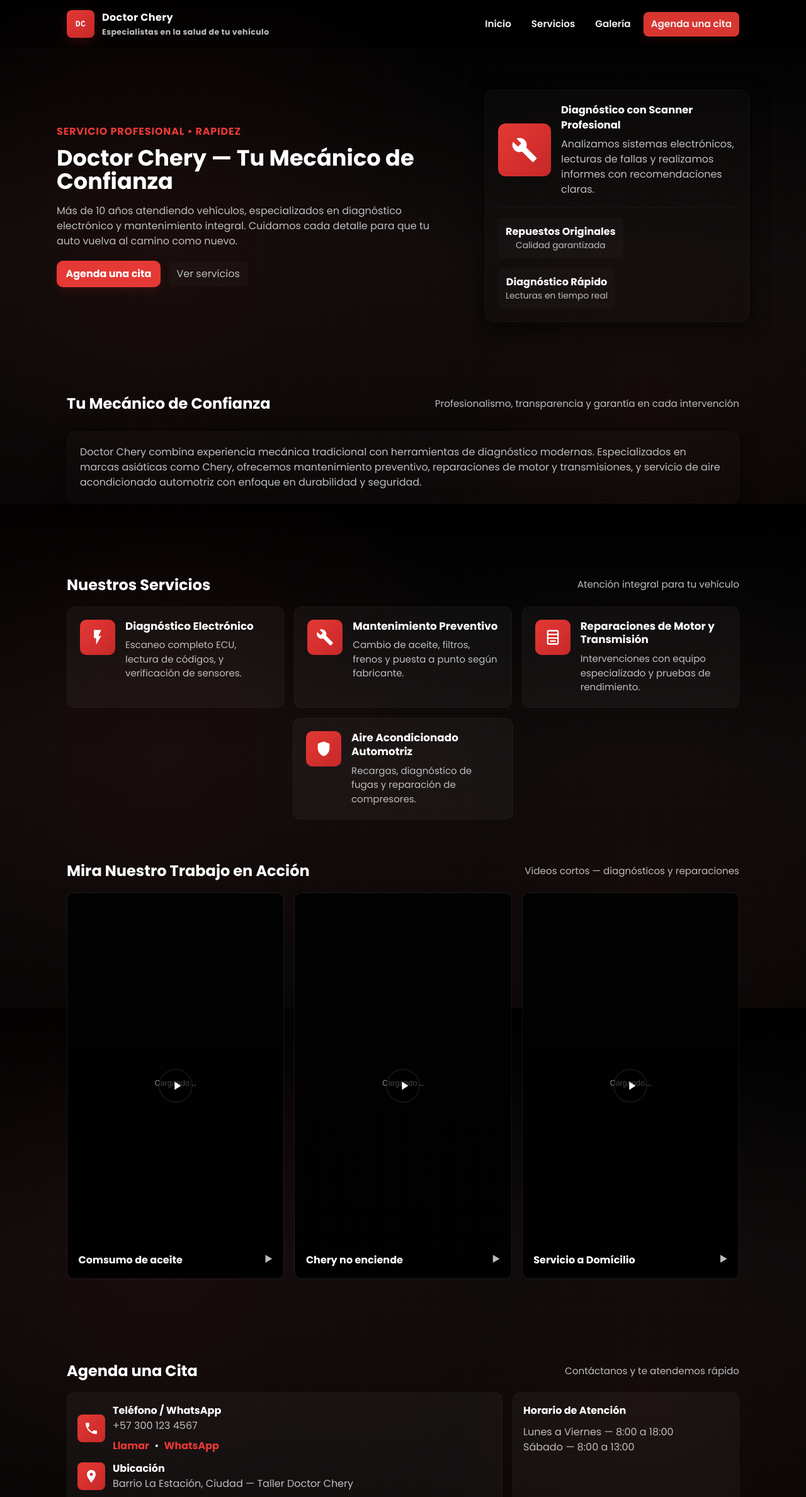
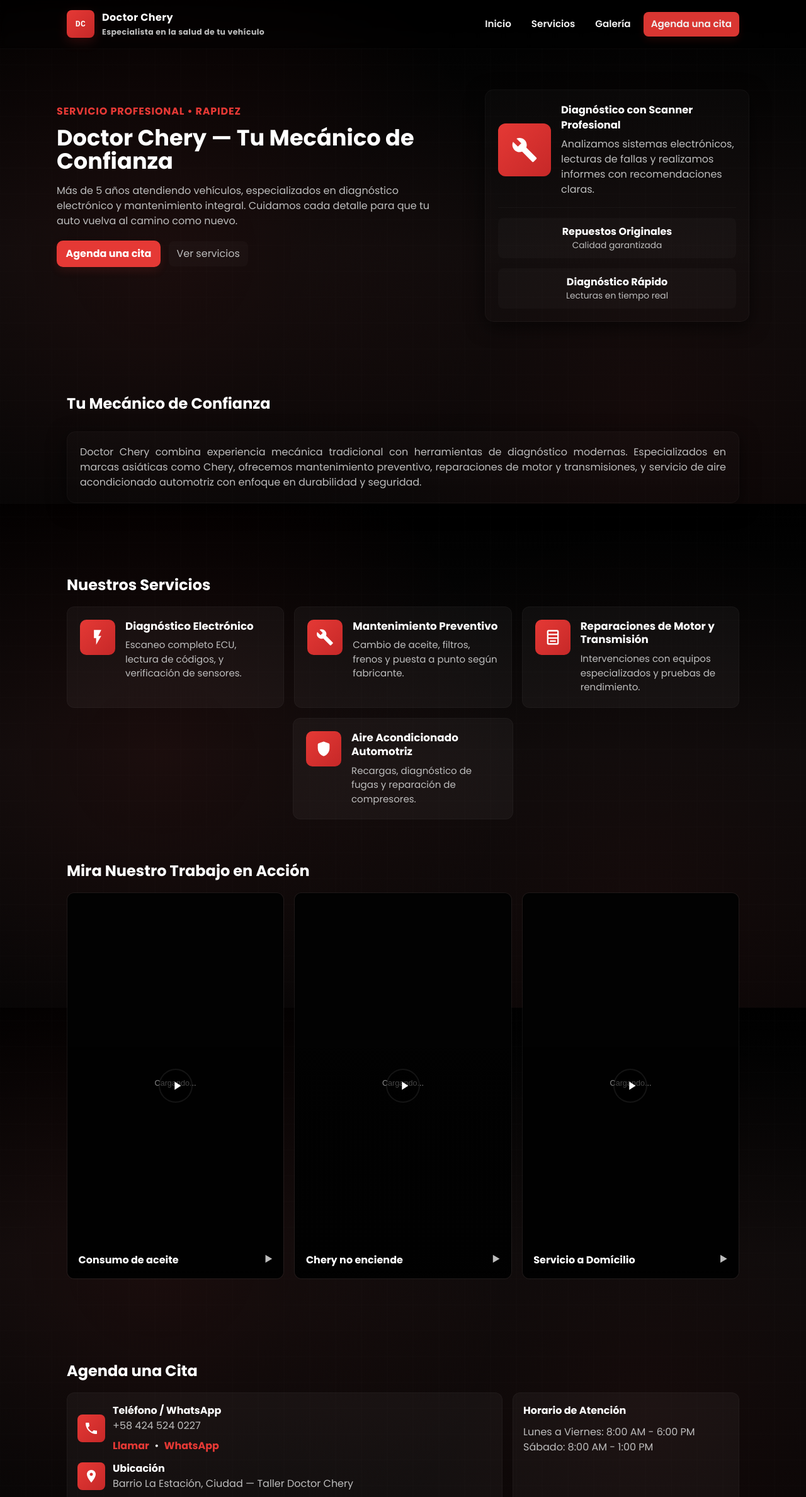
Before and after one commit to Franciscomarquez210993/scanearte-doctor-chery, a plain HTML site: page index.html in a window 1280 px wide. Shown: the top 2377 px of the page at 63% size. Drawn offline with Linux system fonts and the light colour scheme; a script that the page names is missing.

Commit message:
fix: correcciones que me hizo jehimmy

```diff
--- a/index.html
+++ b/index.html
@@ -201,6 +201,7 @@
         }
         .hero-left{
             padding:1rem 0;
+            margin-top: -4em;
         }
         .slogan{
             color:var(--red);
@@ -506,7 +507,7 @@
                 <div class="mark" aria-hidden="true">DC</div>
                 <div>
                     <div style="font-weight:800;">Doctor Chery</div>
-                    <div style="font-size:.78rem;color:var(--muted);margin-top:2px;">Especialistas en la salud de tu vehículo</div>
+                    <div style="font-size:.78rem;color:var(--muted);margin-top:2px;">Especialista en la salud de tu vehículo</div>
                 </div>
             </a>
 
@@ -539,7 +540,7 @@
                 <div class="hero-left">
                     <span class="slogan">Servicio Profesional • Rapidez</span>
                     <h1 id="inicio-title">Doctor Chery — Tu Mecánico de Confianza</h1>
-                    <p class="lead">Más de 10 años atendiendo vehículos, especializados en diagnóstico electrónico y mantenimiento integral. Cuidamos cada detalle para que tu auto vuelva al camino como nuevo.</p>
+                    <p class="lead">Más de 5 años atendiendo vehículos, especializados en diagnóstico electrónico y mantenimiento integral. Cuidamos cada detalle para que tu auto vuelva al camino como nuevo.</p>
                     <div style="margin-top:1.2rem; display:flex; gap:.8rem; align-items:center;">
                         <a class="cta" href="#contacto">Agenda una cita</a>
                         <a style="color:var(--muted); text-decoration:none; padding:.5rem .8rem; border-radius:8px; background:rgba(255,255,255,0.02)" href="#servicios">Ver servicios</a>
@@ -562,11 +563,11 @@
                     <hr style="border:none;height:1px;background:rgba(255,255,255,0.03);margin:1rem 0;border-radius:2px;">
 
                     <div style="display:flex;gap:1rem;flex-wrap:wrap;">
-                        <div style="min-width:120px; padding:.6rem .75rem; border-radius:8px; background:rgba(255,255,255,0.02); text-align:center;">
+                        <div style="min-width:120px; width: 100%; padding:.6rem .75rem; border-radius:8px; background:rgba(255,255,255,0.02); text-align:center;">
                             <div style="font-weight:700;color:var(--white);">Repuestos Originales</div>
                             <div style="color:var(--muted);font-size:.86rem;">Calidad garantizada</div>
                         </div>
-                        <div style="min-width:120px; padding:.6rem .75rem; border-radius:8px; background:rgba(255,255,255,0.02); text-align:center;">
+                        <div style="min-width:120px; width: 100%; padding:.6rem .75rem; border-radius:8px; background:rgba(255,255,255,0.02); text-align:center;">
                             <div style="font-weight:700;color:var(--white);">Diagnóstico Rápido</div>
                             <div style="color:var(--muted);font-size:.86rem;">Lecturas en tiempo real</div>
                         </div>
@@ -579,12 +580,11 @@
         <section id="quienes" aria-labelledby="quienes-title">
             <div class="section-title" style="padding-bottom:0;">
                 <h2 id="quienes-title">Tu Mecánico de Confianza</h2>
-                <div style="color:var(--muted);font-size:.95rem;">Profesionalismo, transparencia y garantía en cada intervención</div>
             </div>
 
             <div class="container" style="padding-top:.6rem;">
                 <div class="hero-card" style="width:100%;">
-                    <p style="margin:0;color:var(--muted);">
+                    <p style="margin:0;color:var(--muted); text-align: justify;">
                         Doctor Chery combina experiencia mecánica tradicional con herramientas de diagnóstico modernas. Especializados en marcas asiáticas como Chery, ofrecemos mantenimiento preventivo, reparaciones de motor y transmisiones, y servicio de aire acondicionado automotriz con enfoque en durabilidad y seguridad.
                     </p>
                 </div>
@@ -595,7 +595,6 @@
         <section id="servicios" aria-labelledby="servicios-title">
             <div class="section-title">
                 <h2 id="servicios-title">Nuestros Servicios</h2>
-                <div style="color:var(--muted);font-size:.95rem;">Atención integral para tu vehículo</div>
             </div>
 
             <div class="services-grid" role="list">
@@ -631,7 +630,7 @@
                     </div>
                     <div class="svc-body">
                         <h3>Reparaciones de Motor y Transmisión</h3>
-                        <p>Intervenciones con equipo especializado y pruebas de rendimiento.</p>
+                        <p>Intervenciones con equipos especializados y pruebas de rendimiento.</p>
                     </div>
                 </div>
 
@@ -653,7 +652,6 @@
         <section id="galeria" aria-labelledby="galeria-title">
             <div class="section-title">
                 <h2 id="galeria-title">Mira Nuestro Trabajo en Acción</h2>
-                <div style="color:var(--muted);font-size:.95rem;">Videos cortos — diagnósticos y reparaciones</div>
             </div>
 
             <div class="gallery-grid" aria-live="polite">
@@ -674,8 +672,7 @@
                     </div>
                     <div class="video-caption">
                         <div>
-                            <div style="font-weight:700;">Comsumo de aceite</div>
-
+                            <div style="font-weight:700;">Consumo de aceite</div>
                         </div>
                         <div class="meta">▶</div>
                     </div>
@@ -723,7 +720,6 @@
         <section id="contacto" aria-labelledby="contacto-title">
             <div class="section-title">
                 <h2 id="contacto-title">Agenda una Cita</h2>
-                <div style="color:var(--muted);font-size:.95rem;">Contáctanos y te atendemos rápido</div>
             </div>
 
             <div class="contact-grid">
@@ -736,11 +732,11 @@
                         </div>
                         <div>
                             <div style="font-weight:700;">Teléfono / WhatsApp</div>
-                            <div style="color:var(--muted);">+57 300 123 4567</div>
+                            <div style="color:var(--muted);">+58 424 524 0227</div>
                             <div style="margin-top:.5rem;">
-                                <a href="tel:+573001234567" style="color:var(--red);text-decoration:none;font-weight:700;">Llamar</a>
+                                <a href="tel:+584245240227" style="color:var(--red);text-decoration:none;font-weight:700;">Llamar</a>
                                 &nbsp;•&nbsp;
-                                <a href="https://wa.me/573001234567" target="_blank" rel="noopener" style="color:var(--red);text-decoration:none;font-weight:700;">WhatsApp</a>
+                                <a href="https://wa.me/584245240227" target="_blank" rel="noopener" style="color:var(--red);text-decoration:none;font-weight:700;">WhatsApp</a>
                             </div>
                         </div>
                     </div>
@@ -776,7 +772,7 @@
 
                 <div class="contact-card" aria-hidden="false">
                     <div style="font-weight:700;margin-bottom:.6rem;">Horario de Atención</div>
-                    <div style="color:var(--muted);margin-bottom:.8rem;">Lunes a Viernes — 8:00 a 18:00<br>Sábado — 8:00 a 13:00</div>
+                    <div style="color:var(--muted);margin-bottom:.8rem;">Lunes a Viernes: 8:00 AM - 6:00 PM<br>Sábado: 8:00 AM - 1:00 PM</div>
                 </div>
             </div>
         </section>
```
